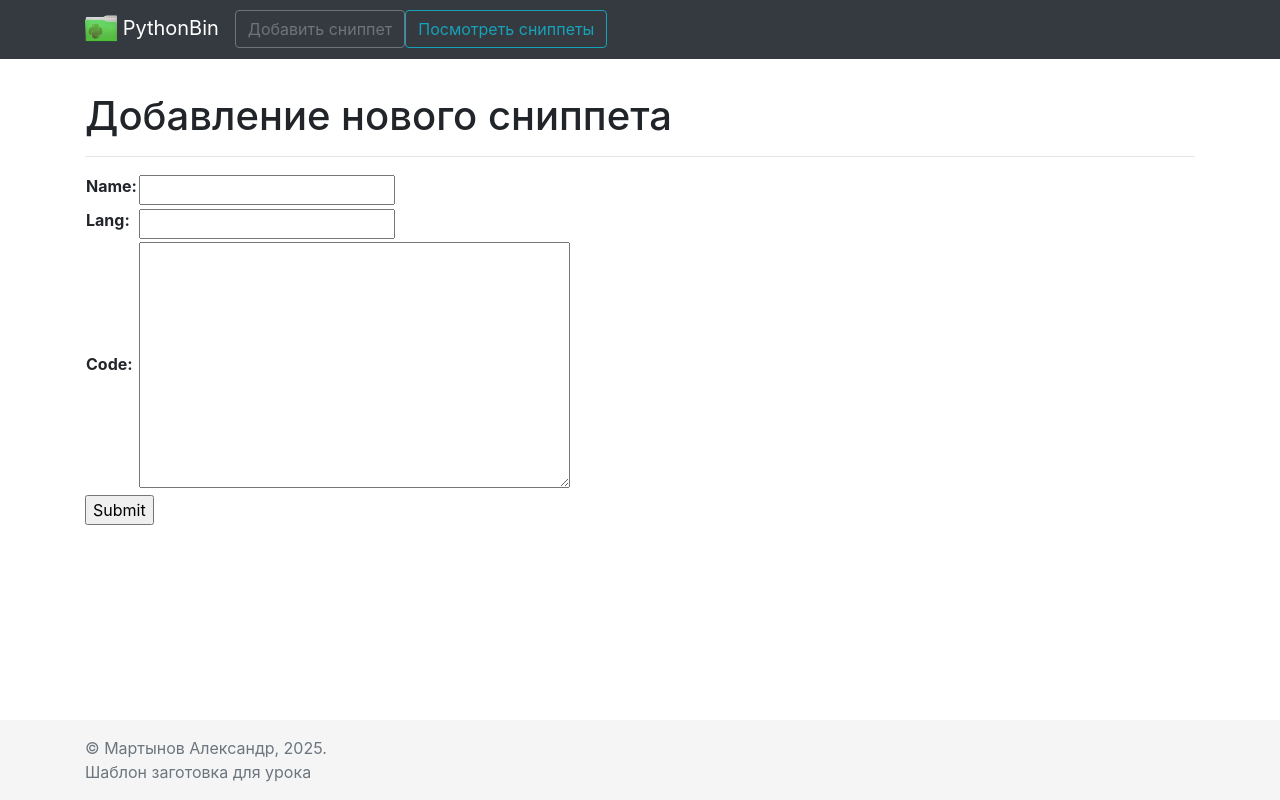
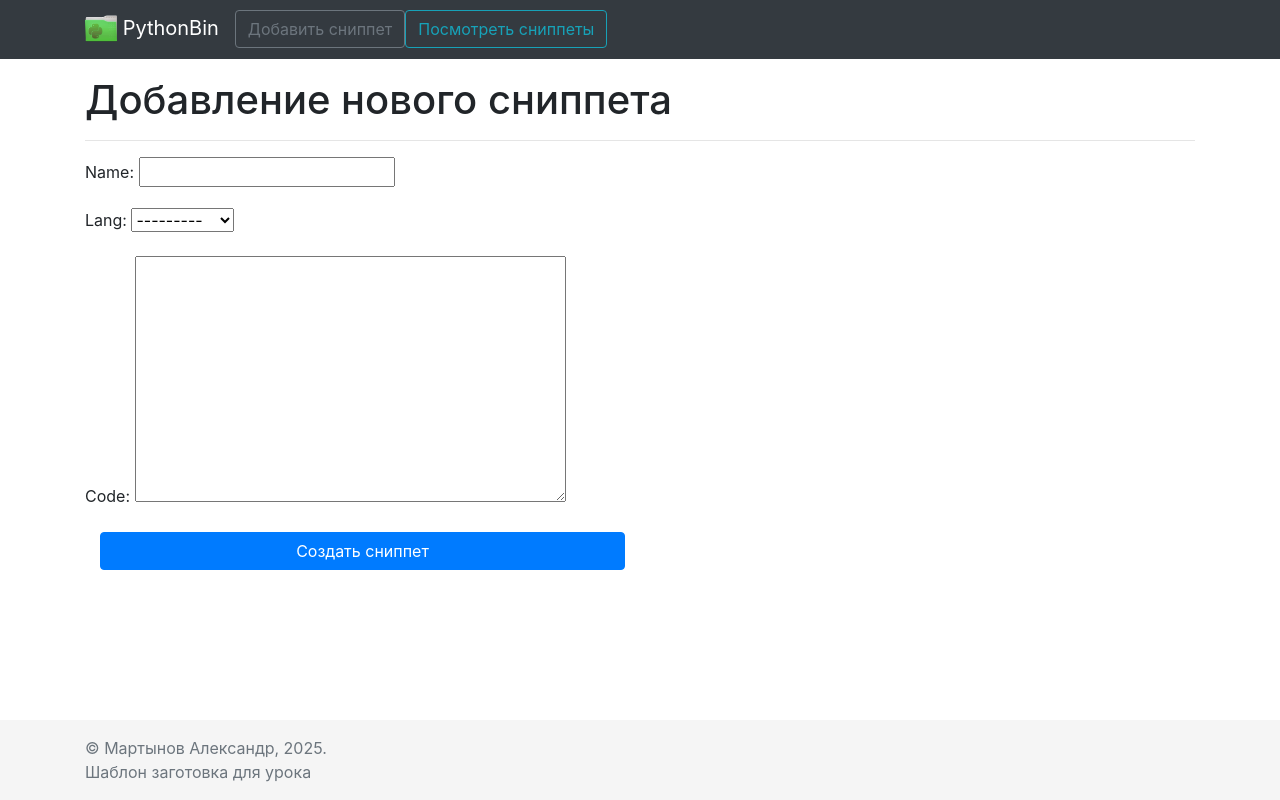
Before and after one commit to Sk8alex/DjangoSnippets, a Django app: page /snippets/add in a window 1280 px wide. Run offline with Django 3.2, Linux system fonts and the light colour scheme; some libraries are stand-ins or nearby versions.

Commit message:
Change default options for SnippetForm

```diff
--- a/MainApp/forms.py
+++ b/MainApp/forms.py
@@ -1,6 +1,30 @@
-from django.forms import ModelForm, ValidationError
+from django.forms import ModelForm, ValidationError, Textarea, TextInput
 from MainApp.models import Snippet
 #rom django.forms import Form
+
+
+# Описание возможностей по настройке форм
+# https://docs.djangoproject.com/en/dev/ref/forms/widgets/#django.forms.Widget.attrs
+
+class SnippetForm(ModelForm):
+    class Meta:
+        model = Snippet
+        # Описываем поля, которые будем заполнять в форме
+        fields = ['name', 'lang', 'code']
+        labels = {"name": "", "lang": "", "code": ""}
+        widgets = {
+            "name": TextInput(attrs={
+                "class": "form-control",
+                "placeholder": "Название сниппета",
+                "style": "max-width: 300px"
+            }),
+            "code": Textarea(attrs={
+                "placeholder": "Код сниппета",
+                "rows": 5,
+                "class": "input-large",
+                "style": "width: 50% !important; resize: vertical !important;"
+            }),
+        }
 
 
 
--- a/MainApp/models.py
+++ b/MainApp/models.py
@@ -1,8 +1,18 @@
 from django.db import models
+
+
+LANGS = (
+    ("py", "Python"),
+    ("js", "JavaScript"),
+    ("go", "Golang"),
+    ("cpp", "C++"),
+    ("html", "HTML"),
+)
+
 
 
 class Snippet(models.Model):
     name = models.CharField(max_length=100)
-    lang = models.CharField(max_length=30)
+    lang = models.CharField(max_length=30,choices=LANGS)
     code = models.TextField(max_length=5000)
     creation_date = models.DateTimeField(auto_now_add=True)
--- a/templates/pages/add_snippet.html
+++ b/templates/pages/add_snippet.html
@@ -1,9 +1,7 @@
-{% extends 'base.html' %}
+{% extends "base.html" %}
+
+
 {% block content %}
-{% load static %}
-
-<!-- Begin page content -->
-<main role="main" class="mt-3 flex-shrink-0">
     <div class="container">
         <div class="row">
             <div class="col">
@@ -15,29 +13,16 @@
         <div class="row">
             <div class="col">
                 <form action="" method="post">
-                {% comment %} <form action="{% url "create-snippet" %}" method="post"> {% endcomment %}
                     {% csrf_token %}
-                    <table>
-                        {{ form}}
-                    </table>
+                        {{ form.as_p }}
 
-                    <input type="submit" value="Submit">
+                    <div class="form-grop-row">
+                        <div class="col-6">
+                            <input type="submit" class="btn btn-primary btn-block" value="Создать сниппет">
+                        </div>
+                    </div>
                 </form>
-
             </div>
         </div>
     </div>
-</main>
-
-{% endblock %}
-
-<!-- Optional JavaScript -->
-<script src="https://code.jquery.com/jquery-3.3.1.slim.min.js" crossorigin="anonymous"
-        integrity="sha384-q8i/X+965DzO0rT7abK41JStQIAqVgRVzpbzo5smXKp4YfRvH+8abtTE1Pi6jizo"></script>
-<script src="https://cdnjs.cloudflare.com/ajax/libs/popper.js/1.14.6/umd/popper.min.js" crossorigin="anonymous"
-        integrity="sha384-wHAiFfRlMFy6i5SRaxvfOCifBUQy1xHdJ/yoi7FRNXMRBu5WHdZYu1hA6ZOblgut"></script>
-<script src="https://stackpath.bootstrapcdn.com/bootstrap/4.2.1/js/bootstrap.min.js" crossorigin="anonymous"
-        integrity="sha384-B0UglyR+jN6CkvvICOB2joaf5I4l3gm9GU6Hc1og6Ls7i6U/mkkaduKaBhlAXv9k"></script>
-</body>
-
-</html>
+{% endblock  %}
```
Also changed, not shown: MainApp/migrations/0002_alter_snippet_creation_date.py (added), MainApp/migrations/0003_alter_snippet_lang.py (added).
